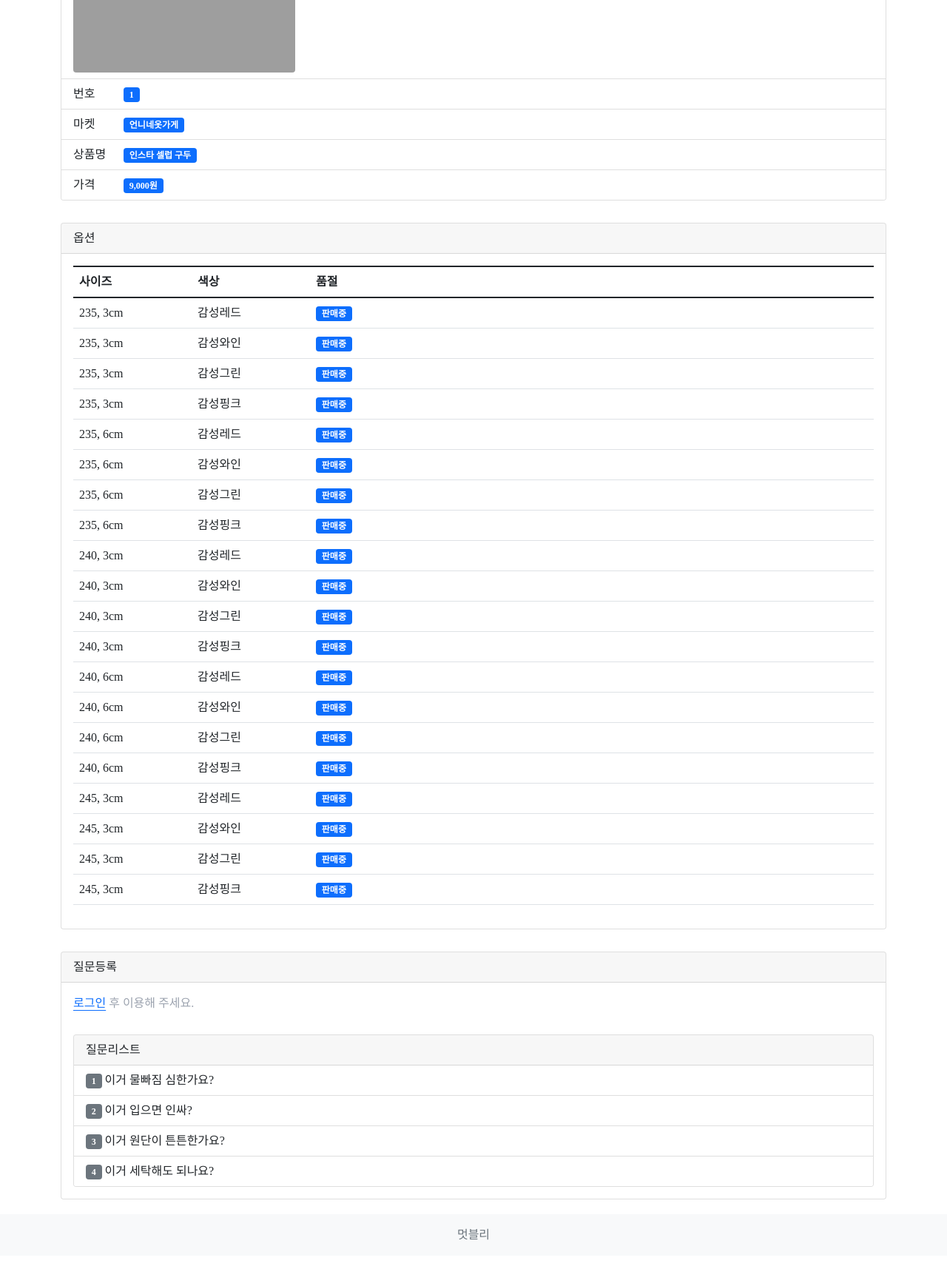
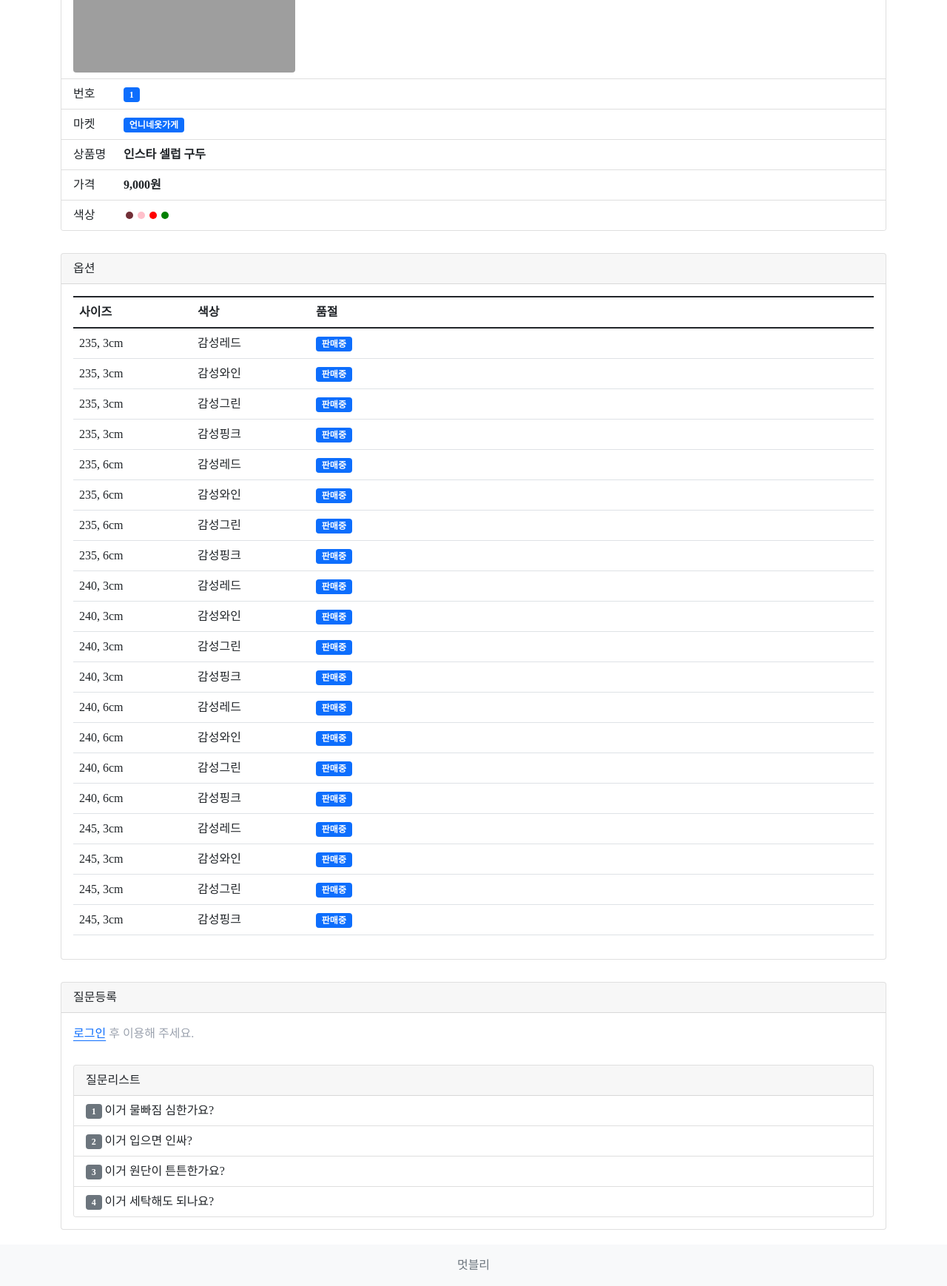
Before and after one commit to yhw0536/mega_market_project, a Django app: template products/templates/products/product_detail.html in a window 1280 px wide. Shown: the part 253-1991 px from the top of the page at 74% size. Before the commit the page ends 1929 px from the top, so only its background shows below. Run offline with Django 3.2, Linux system fonts and the light colour scheme; the template is opened without the code that fills it: values that come from a table or form of the project are taken from there, others are empty; data comes from the database, SQL or seed files in the repository; parts of the project's set-up code (start-up, migrations or seed data) failed here and were passed over; some libraries are stand-ins or nearby versions; some web fonts are replaced; grey boxes are pictures that could not be loaded.

Commit message:
상품 디테일에 색상 표시

```diff
--- a/products/templates/products/product_detail.html
+++ b/products/templates/products/product_detail.html
@@ -24,11 +24,15 @@
                 </li>
                 <li class="list-group-item">
                     <span class="t-w-16 t-inline-block">상품명</span>
-                    <span class="badge bg-primary">{{product.display_name}}</span>
+                    <span class="t-font-bold">{{product.display_name}}</span>
                 </li>
                 <li class="list-group-item">
                     <span class="t-w-16 t-inline-block">가격</span>
-                    <span class="badge bg-primary">{{product.sale_price|intcomma}}원</span>
+                    <span class="t-font-bold">{{product.sale_price|intcomma}}원</span>
+                </li>
+                <li class="list-group-item">
+                    <span class="t-w-16 t-inline-block">색상</span>
+                    <span class="t-font-bold">{{product.colors|safe}}</span>
                 </li>
             </ul>
 
```
